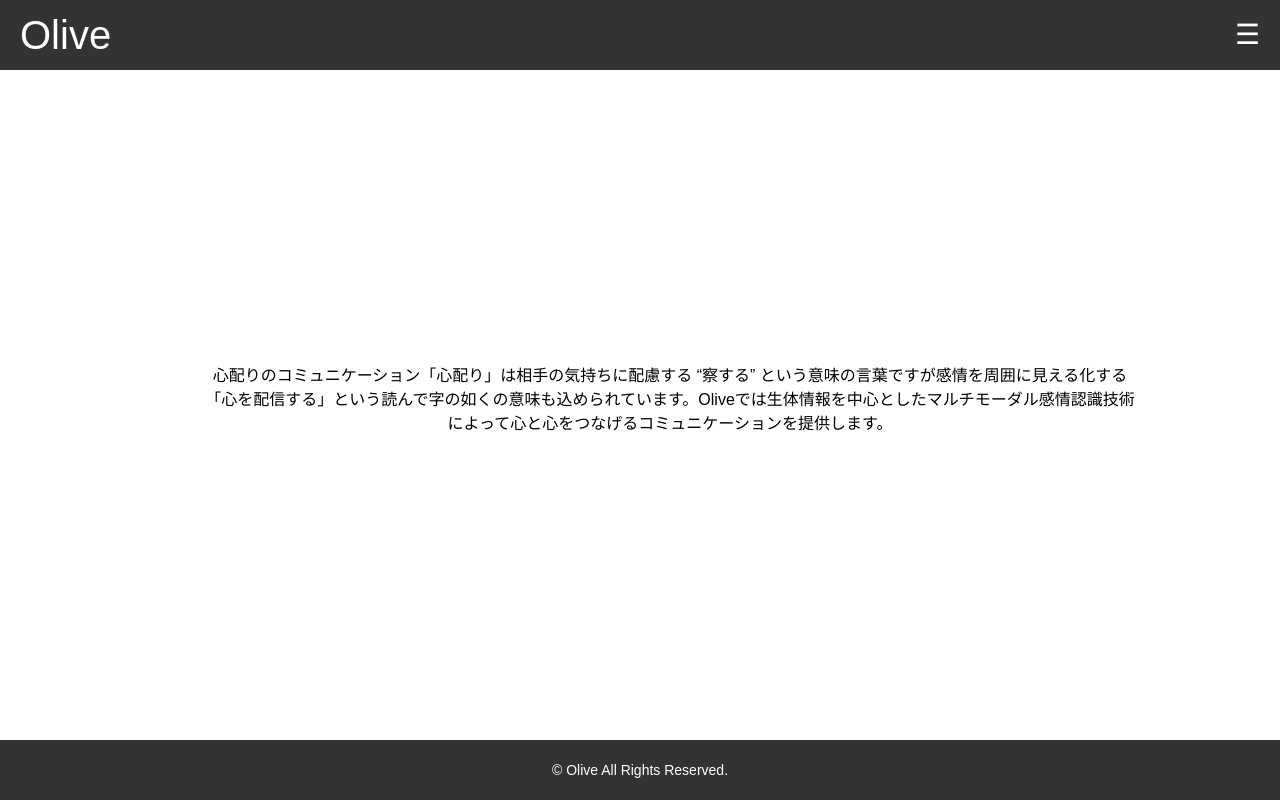
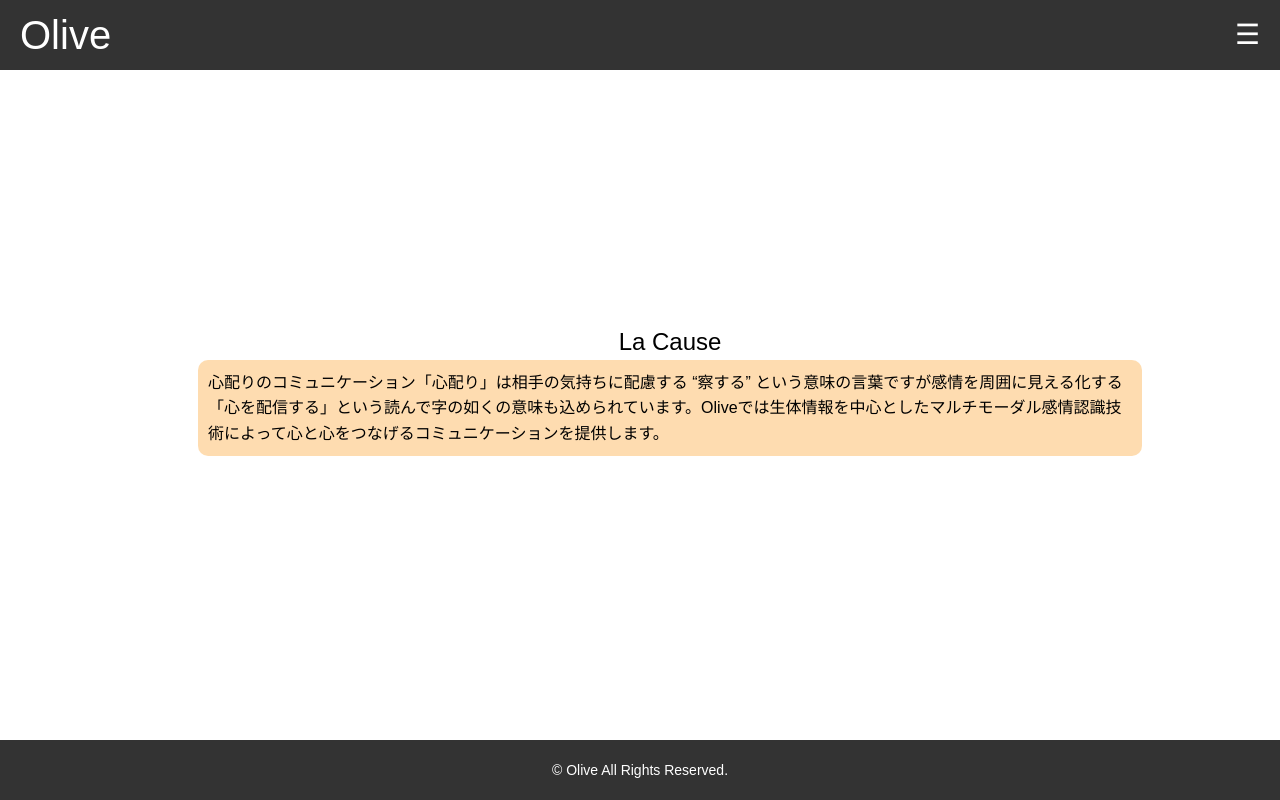
Before and after one commit to towakuri/olive-homepage, a React (Create React App) app: page /information in a window 1280 px wide. Both pictures are taken after a click on the element "La Cause". Built offline with nearby package versions, Linux system fonts and the light colour scheme.

Commit message:
multimodal,lacause,aboutolive change design

```diff
--- a/src/components/AboutOlive.css
+++ b/src/components/AboutOlive.css
@@ -1,8 +1,23 @@
 .about-olive-container {
   padding: 20px;
+}
+
+.about-olive-container h1 {
+  color: #000; /* テキストの色 */
+  font-size: 24px;
+  text-align: center;
+  position: absolute;
+  left: 50%;
+  transform: translateX(-50%);
+  top: 200px;
 }
 
 .about-olive-container p {
   color: #000; /* テキストの色 */
   line-height: 1.6; /* 行間 */
+  background-color: #9ed79986;
+  text-align: left; /* 左揃え */
+  position: relative; /* 位置を相対的に変更 */
+  border-radius: 10px;
+  padding: 20px;
 }
--- a/src/components/AboutOlive.js
+++ b/src/components/AboutOlive.js
@@ -4,6 +4,7 @@ import './AboutOlive.css'; // CSSファイルをインポート
 const AboutOlive = () => {
   return (
     <div className="about-olive-container"> {/* コンテナを追加 */}
+      <h1>Oliveとは</h1>
       <p>
         私たちは「察してくれる社会の実現」に向け生体データに基づく感情の可視化に取り組んでいます。あらゆるもののスマート化が進むなか忘れてはならないのが「人の感情」です。「人の感情」とは全てを生み出すエネルギーの源。私たちは、その源泉を解き明かし可視化しこのスマート社会に反映していきます。
       </p>
--- a/src/components/LaCause.css
+++ b/src/components/LaCause.css
@@ -2,8 +2,21 @@
     padding: 20px; /* パディングを追加 */
   }
 
+  .la-cause-container h1 {
+    color: #000;
+    font-size: 24px;
+    text-align: center;
+    top: 200px;
+  }
+
   .la-cause-text {
-    font-size: 16px; /* フォントサイズを設定 */
-    line-height: 1.5; /* 行間を設定 */
-    color: #000; /* テキストカラーを設定 */
+    margin-bottom: 20px; /* 各リスト項目の下に余白 */
+    line-height: 1.6; /* 行間を広げる */
+    font-size: 16px; /* フォントサイズ */
+    color: #000; /* テキストの色 */
+    text-align: left;
+    position: relative; /* 位置を相対的に変更 */
+    background-color: #febd6986;
+    border-radius: 10px;
+    padding: 10px;
   }
--- a/src/components/LaCause.js
+++ b/src/components/LaCause.js
@@ -4,6 +4,7 @@ import './LaCause.css'; // CSSファイルをインポート
 const LaCause = () => {
   return (
     <div className="la-cause-container"> {/* コンテナを追加 */}
+    <h1>La Cause</h1>
       <p className="la-cause-text"> {/* テキストにクラスを追加 */}
         心配りのコミュニケーション「心配り」は相手の気持ちに配慮する “察する” という意味の言葉ですが感情を周囲に見える化する「心を配信する」という読んで字の如くの意味も込められています。Oliveでは生体情報を中心としたマルチモーダル感情認識技術によって心と心をつなげるコミュニケーションを提供します。
       </p>
--- a/src/components/Multimodal.css
+++ b/src/components/Multimodal.css
@@ -5,10 +5,35 @@
   text-align: left; /* テキストを左揃え */
 }
 
+.multimodal-container h1 {
+  color: #000; /* テキストの色 */
+  font-size: 24px;
+  text-align: center;
+  position: absolute;
+  left: 50%;
+  transform: translateX(-50%);
+  top: 200px;
+  margin-bottom: 20px;
+}
 
-.multimodal-container p {
-  font-size: 16px; /* フォントサイズ */
+.multimodal-container p:first-of-type {
+  color: #000; /* テキストの色 */
   line-height: 1.6; /* 行間 */
-  margin: 10px 0; /* マージン */
-  color: #000; /* テキスト色 */
+  background-color: #9ed79986;
+  text-align: left; /* 左揃え */
+  position: relative; /* 位置を相対的に変更 */
+  border-radius: 10px;
+  padding: 10px;
+  margin: 20px;
 }
+
+.multimodal-container p:last-of-type {
+  color: #000; /* テキストの色 */
+  line-height: 1.6; /* 行間 */
+  background-color: #f4b3b386;
+  text-align: left; /* 左揃え */
+  position: relative; /* 位置を相対的に変更 */
+  border-radius: 10px;
+  padding: 10px;
+  margin: 20px;
+}
--- a/src/components/Multimodal.js
+++ b/src/components/Multimodal.js
@@ -4,6 +4,7 @@ import './Multimodal.css'; // CSSファイルをインポート
 const Multimodal = () => {
   return (
     <div className="multimodal-container">
+      <h1>マルチモーダル</h1>
       <p>
         マルチモーダル感情認識技術の活用感情認識で最もメジャーなのが音声と表情を利用したものですが、一人でいる時には発話や表情がはっきりと示されないため、実は利用できるシーンが限定的です。
       </p>
```
